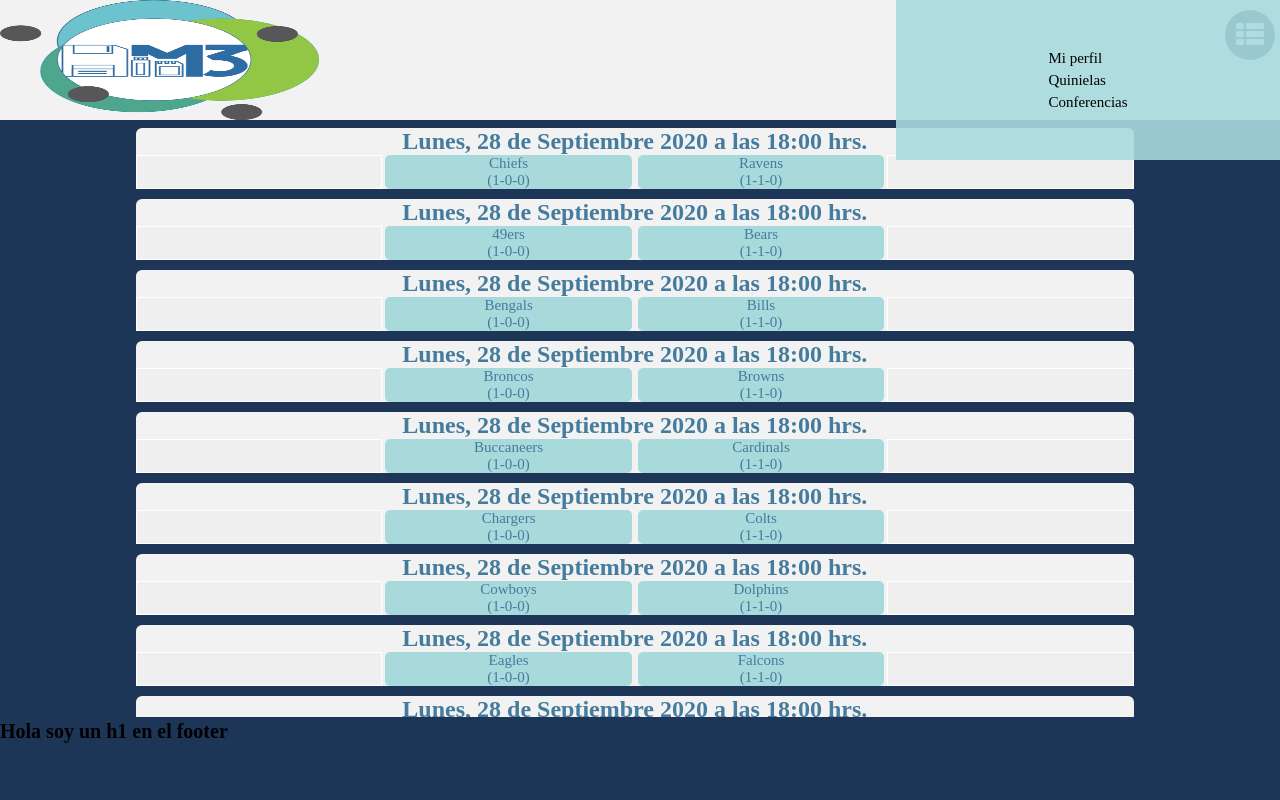
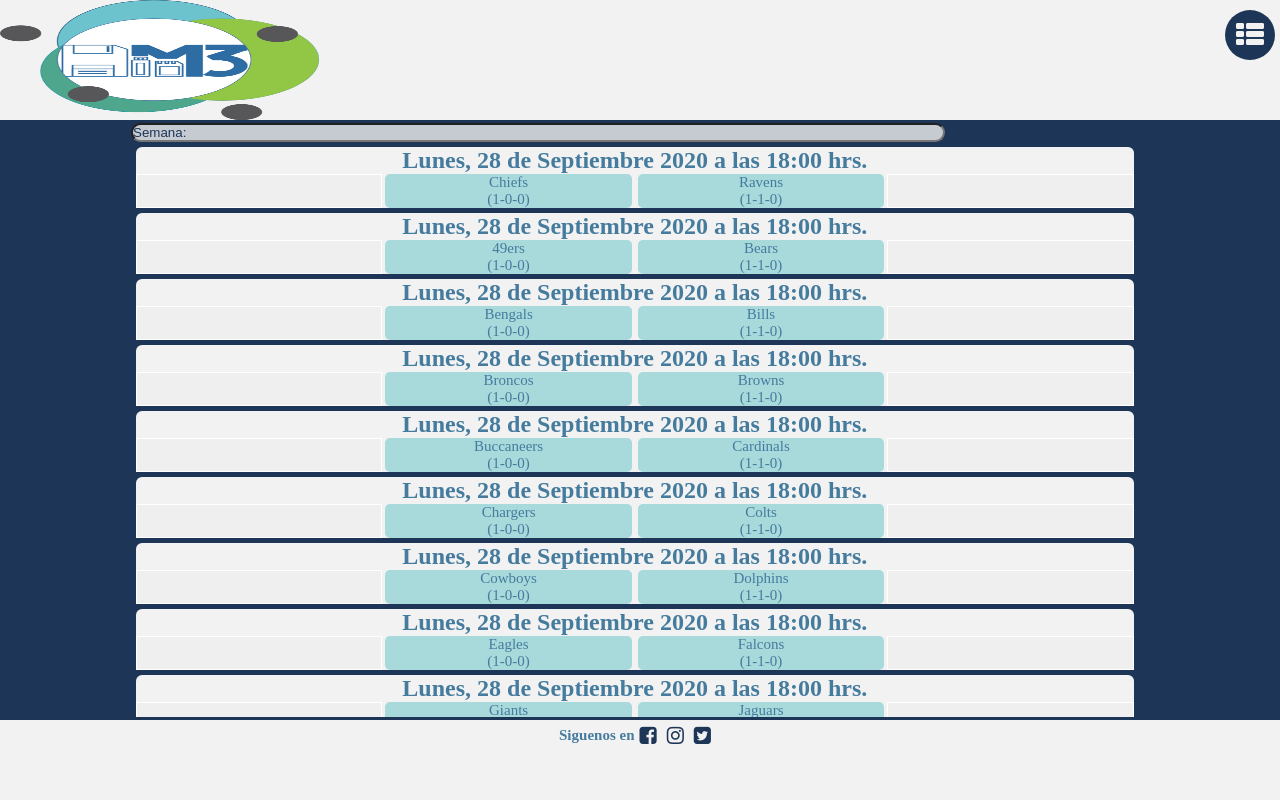
Before and after one commit to MarioMO0/Quinielasnfl, a plain HTML site: page index.html in a window 1280 px wide. Drawn offline with Linux system fonts and the light colour scheme.

Commit message:
arreglado burger menu y terminada la pagina con el formulario

```diff
--- a/css/styles.css
+++ b/css/styles.css
@@ -17,11 +17,11 @@ html{
 }
 @font-face {
     font-family: 'icomoon';
-    src:  url('../fonts/icomoon.eot?9ymll6');
-    src:  url('../fonts/icomoon.eot?9ymll6#iefix') format('embedded-opentype'),
-      url('../fonts/icomoon.ttf?9ymll6') format('truetype'),
-      url('../fonts/icomoon.woff?9ymll6') format('woff'),
-      url('../fonts/icomoon.svg?9ymll6#icomoon') format('svg');
+    src:  url('../fonts/icomoon.eot?37s1t0');
+    src:  url('../fonts/icomoon.eot?37s1t0#iefix') format('embedded-opentype'),
+      url('../fonts/icomoon.ttf?37s1t0') format('truetype'),
+      url('../fonts/icomoon.woff?37s1t0') format('woff'),
+      url('../fonts/icomoon.svg?37s1t0#icomoon') format('svg');
     font-weight: normal;
     font-style: normal;
     font-display: block;
@@ -42,9 +42,19 @@ html{
     -moz-osx-font-smoothing: grayscale;
   }
 
-  .icon-menu:before {
+  .icon-facebook-square:before {
     content: "\e900";
   }
+  .icon-instagram:before {
+    content: "\e901";
+  }
+  .icon-twitter-square:before {
+    content: "\e902";
+  }
+  .icon-menu:before {
+    content: "\e903";
+  }
+
 .container{
     width: 100vw;
     height: 100hw;
@@ -70,21 +80,34 @@ html{
 }
 .menu{
     position: fixed;
-    right: 0;
+    right: -30vw;
+    top: 13vh;
     background-color: rgba(168, 218, 220, 0.9);
     width: 30vw;
-    height: 20vh;
+    height: 15vh;
     display: flex;
     align-items: center;
     justify-content: center;
+    transition: .3s;
+    z-index: 3;
+}
+.menu.is-active{
+    right: 0;
+    top: 13vh;
 }
 .menu ul{
     list-style: none;
 }
 .menu ul li{
+   height: 2rem;
+}
+.menu ul li a{
+    justify-content: center;
+    height: 4rem;
     margin: .5rem 0;
     font-family: var(--fuente);
     font-size: 1.5rem;
+    color: var(--colorPrim);
 }
 .mainContent{
     display: flex;
@@ -100,6 +123,16 @@ html{
     flex-direction: column;
     overflow-y: scroll;
     border: var(--colorPrim) solid;
+}
+.fechas{
+    background: rgba(242, 242, 242, 0.8);
+    width:80%;
+    border-radius: 1rem;
+    position: sticky;
+    top: 0;
+}
+.fechas::-webkit-input-placeholder{
+    color: var(--colorPrim);
 }
 .rightside-fila{
     width: 98%;
@@ -554,7 +587,45 @@ html{
     height: 100%;
     border:white solid 1px;
 }
-
+.enviar{
+    width: 100%;
+    background-color: var(--colorSec);
+    border-radius: 1rem;
+    color: var(--colorPrim)
+}
+.footer{
+    background-color: var(--colorSec);
+    display: flex;
+    flex-direction: column;
+    width: 100vw;
+    height: 10vh;
+}
+.footer h3{
+    color: var(--colorPrim);
+    font-family: var(--fuente);
+}
+.footer__followus{
+    display: flex;
+    justify-content: center;
+    padding-top: .5rem;
+    height: 80%;
+}
+.footer__followus h2{
+    color: var(--colorTexto2);
+    font-family: var(--fuente);
+    margin-right: .5rem;
+    line-height: 2rem;
+}
+.social{
+    display: flex;
+    list-style: none;
+}
+.social li a{
+    color: var(--colorPrim);
+    font-size: 2rem;
+    margin-right: 1rem;
+    text-decoration: none;
+}
 .burger-button{
     width: 5rem;
     height: 5rem;
@@ -566,9 +637,10 @@ html{
     position: absolute;
     right: 0.5rem;
     top: 1rem;
+    z-index: 1;
     color:var(--colorSec);
     font-size: 2.8rem;
 }
-.burger-button:hover{
+.burger-button:active{
     background-color: var(--colorDetalles);
 }
--- a/index.html
+++ b/index.html
@@ -8,21 +8,47 @@
     <link rel="stylesheet" href="./css/styles.css">
 </head>
 <body class="container">
-    <i class="icon-menu burger-button"></i>
+    <i class="icon-menu burger-button" id="burger-menu"></i>
     <header class="header">
         <figure class="header__logo">
             <img src="./imagenes/m3m.png" alt="Aqui va el logo">
         </figure>
         <nav class="menu">
             <ul>
-                <li>Mi perfil</li>
-                <li>Quinielas</li>
-                <li>Conferencias</li>
+                <li><a>Mi perfil</a></li>
+                <li><a>Quinielas</a></li>
+                <li><a>Conferencias</a></li>
             </ul>
         </nav>
     </header>
     <main class="mainContent">
         <section class="rightside">
+            <form>
+                <input list="Semana" placeholder="Semana:" class="fechas">
+                <datalist id="Semana">
+                    <option value="1"></option>
+                    <option value="2"></option>
+                    <option value="3"></option>
+                    <option value="4"></option>
+                    <option value="5"></option>
+                    <option value="6"></option>
+                    <option value="7"></option>
+                    <option value="8"></option>
+                    <option value="9"></option>
+                    <option value="10"></option>
+                    <option value="11"></option>
+                    <option value="12"></option>
+                    <option value="13"></option>
+                    <option value="14"></option>
+                    <option value="15"></option>
+                    <option value="16"></option>
+                    <option value="17"></option>
+                    <option value="Comodines"></option>
+                    <option value="Juegos de divison"></option>
+                    <option value="Campeones de conferencia"></option>
+                    <option value="Pro Bowl"></option>
+                    <option value="Super Bowl"></option>
+                </datalist>
                 <div class="rightside-fila">
                     <!-- partido 1 de 16 -->
                     <div class="rightside-fila__matchtitle">
@@ -375,10 +401,41 @@
                         </div>
                     </div>
                 </div>
+                <input type="submit" class="enviar">
+            </form>
         </section>
     </main>
-    <footer>
-        <h1>Hola soy un h1 en el footer</h1>
+    <footer class="footer">
+        <section class="footer__followus">
+            <h2>Siguenos en</h2>
+            <ul class="social">
+                <li>
+                    <a href="https://www.facebook.com/M3moryOficial/"><i class="icon-facebook-square"></i></a>
+                </li>
+                <li>
+                    <a href=""><i class="icon-instagram"></i></a>
+                </li>
+                <li>
+                    <a href=""><i class="icon-twitter-square"></i></a>
+                </li>
+            </ul>
+        </section>
+        <!-- <h3>Hecho con el 💙</h3> -->
     </footer>
+    <script>
+        const menu=document.querySelector('.menu');
+        const burgerButton=document.querySelector('#burger-menu');
+
+        burgerButton.addEventListener('click',hideshow)
+
+        function hideshow(){
+        if(menu.classList.contains('is-active')){
+            menu.classList.remove('is-active');
+        }
+        else{
+            menu.classList.add('is-active');
+        }
+        }
+    </script>
 </body>
 </html>
```
Also changed, not shown: fonts/icomoon.ttf, fonts/icomoon.woff, 2 other files. Lines whose indentation alone changed are shown as unchanged.
